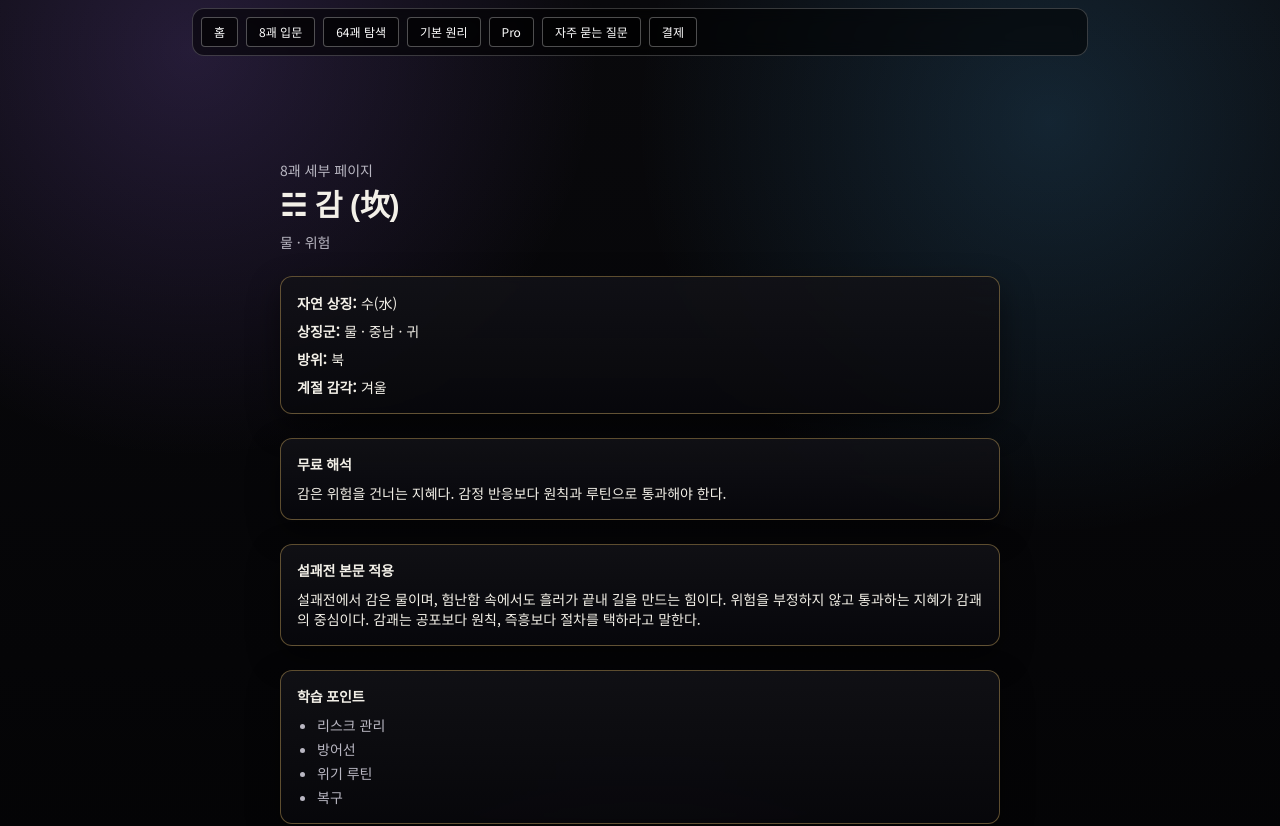
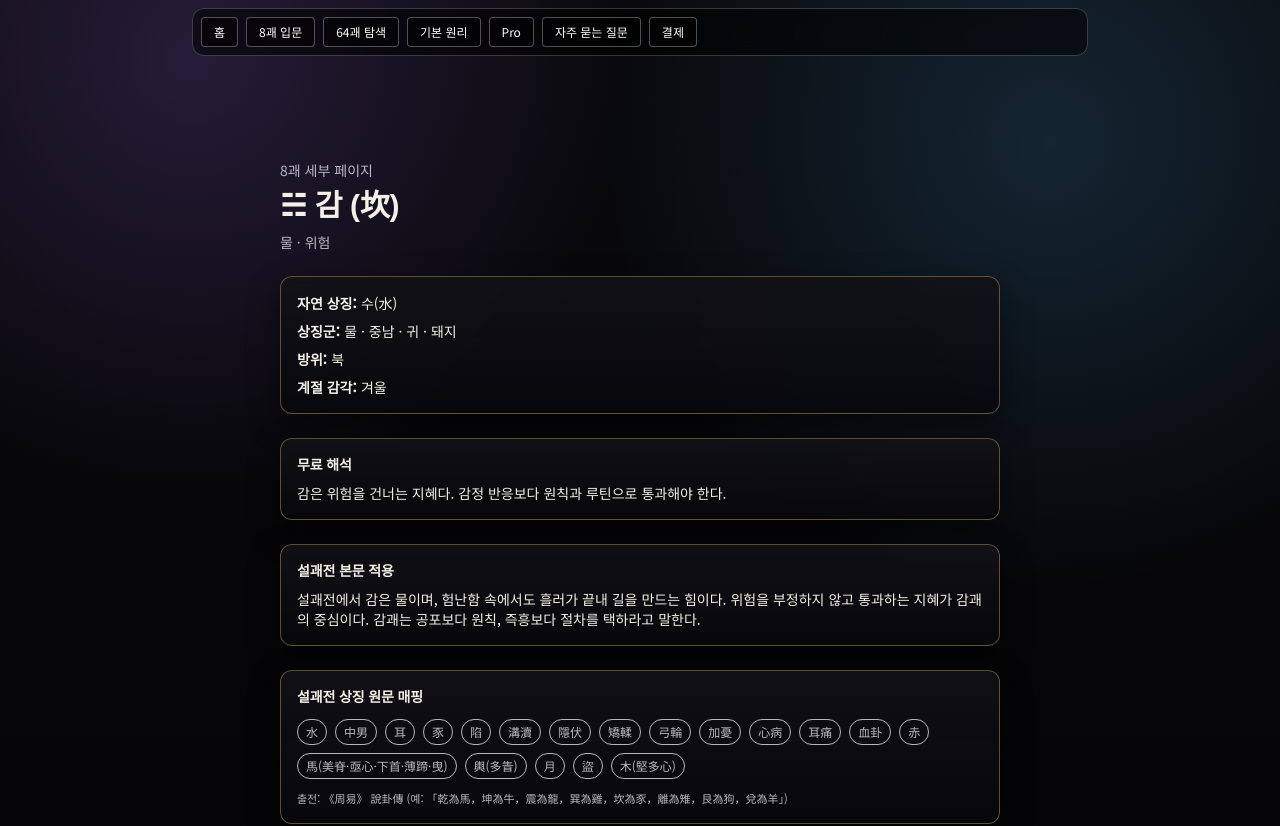
Before and after one commit to kinddragon1224/iching-learning-web, a Next.js app: page /bagua/gam in a window 1280 px wide. Shown: the top 826 px of the page. Built offline with nearby package versions, Linux system fonts and the light colour scheme.

Commit message:
Expand Bagua pages with full Shuogua correspondences (animals/body/family/symbols)

```diff
--- a/app/bagua/[slug]/page.tsx
+++ b/app/bagua/[slug]/page.tsx
@@ -36,6 +36,18 @@ export default async function BaguaDetailPage({ params }: { params: Promise<{ sl
         <p>{item.seolgwaBody}</p>
       </section>
 
+      <section className="paper-panel rounded-xl p-4 text-sm space-y-3">
+        <h2 className="font-semibold">설괘전 상징 원문 매핑</h2>
+        <div className="flex flex-wrap gap-2 text-xs text-[var(--text-muted)]">
+          {item.shuoGuaSymbols.map((s) => (
+            <span key={s} className="rounded-full border px-2 py-1">{s}</span>
+          ))}
+        </div>
+        <p className="text-[11px] text-[var(--text-muted)]">
+          출전: 《周易》 說卦傳 (예: 「乾為馬，坤為牛，震為龍，巽為雞，坎為豕，離為雉，艮為狗，兌為羊」)
+        </p>
+      </section>
+
       <section className="paper-panel rounded-xl p-4 text-sm space-y-2">
         <h2 className="font-semibold">학습 포인트</h2>
         <ul className="list-disc pl-5 space-y-1 text-[var(--text-muted)]">
--- a/data/bagua.ts
+++ b/data/bagua.ts
@@ -10,6 +10,7 @@ export type BaguaItem = {
   season: string;
   freeSummary: string;
   seolgwaBody: string;
+  shuoGuaSymbols: string[];
   studyPoints: string[];
   modernUse: string;
 };
@@ -22,12 +23,13 @@ export const BAGUA_ITEMS: BaguaItem[] = [
     symbol: "☰",
     keyword: "하늘 · 창조",
     element: "천(天)",
-    symbolicSet: "하늘 · 아버지 · 머리",
+    symbolicSet: "하늘 · 아버지 · 머리 · 말",
     direction: "서북",
     season: "초겨울",
     freeSummary: "건은 시작하고 이끄는 힘이다. 다만 속도보다 기준을 먼저 세울 때 길하다.",
     seolgwaBody:
       "설괘전에서 건은 하늘이며, 강건하고 쉬지 않는 운행의 상징이다. 만물을 시작하게 하는 주체적 에너지로 해석된다. 따라서 건괘의 핵심은 강함 자체가 아니라, 강함을 바르게 쓰는 기준과 책임에 있다.",
+    shuoGuaSymbols: ["天", "圜", "君", "父", "首", "馬", "良馬", "老馬", "瘠馬", "駮馬", "玉", "金", "寒", "冰", "大赤", "木果"],
     studyPoints: ["주도성", "책임", "지속적 단련", "과속 경계"],
     modernUse: "새 프로젝트 시작, 리더십 발휘, 의사결정 기준 정렬",
   },
@@ -38,12 +40,13 @@ export const BAGUA_ITEMS: BaguaItem[] = [
     symbol: "☷",
     keyword: "땅 · 수용",
     element: "지(地)",
-    symbolicSet: "땅 · 어머니 · 배",
+    symbolicSet: "땅 · 어머니 · 배 · 소",
     direction: "남서",
     season: "늦여름",
     freeSummary: "곤은 받아주고 지탱하는 힘이다. 화려함보다 기반을 단단히 만드는 국면에 적합하다.",
     seolgwaBody:
       "설괘전에서 곤은 땅이며, 만물을 품고 길러내는 수용과 순응의 덕을 상징한다. 건이 시작의 힘이라면 곤은 지속과 완성의 힘이다. 곤괘는 낮춤과 협력을 통해 큰 흐름을 지탱하는 자세를 강조한다.",
+    shuoGuaSymbols: ["地", "母", "腹", "牛", "子母牛", "布", "釜", "吝嗇", "均", "大輿", "文", "眾", "柄", "黑"],
     studyPoints: ["수용", "협력", "지속성", "경계 설정"],
     modernUse: "팀 운영 안정화, 루틴 정착, 관계 신뢰 축적",
   },
@@ -54,12 +57,13 @@ export const BAGUA_ITEMS: BaguaItem[] = [
     symbol: "☳",
     keyword: "우레 · 시작",
     element: "뢰(雷)",
-    symbolicSet: "우레 · 장남 · 발",
+    symbolicSet: "우레 · 장남 · 발 · 용",
     direction: "동",
     season: "봄 시작",
     freeSummary: "진은 충격과 각성의 힘이다. 흔들림 이후 재시동을 설계할 때 의미가 커진다.",
     seolgwaBody:
       "설괘전에서 진은 우레이며, 만물이 놀라 깨어나는 첫 움직임을 뜻한다. 멈춰 있던 상태를 깨뜨리고 출발을 가능하게 하는 에너지다. 진괘는 두려움 이후의 질서 회복과 실행 재정렬을 핵심으로 본다.",
+    shuoGuaSymbols: ["雷", "長男", "足", "龍", "動", "玄黃", "大塗", "決躁", "蒼筤竹", "萑葦", "馬(善鳴·馵足·作足·的顙)", "反生", "健", "蕃鮮"],
     studyPoints: ["재시동", "복구", "우선순위", "초기 대응"],
     modernUse: "위기 대응, 프로젝트 리부트, 실행 재정렬",
   },
@@ -70,12 +74,13 @@ export const BAGUA_ITEMS: BaguaItem[] = [
     symbol: "☴",
     keyword: "바람 · 스며듦",
     element: "풍(風)",
-    symbolicSet: "바람 · 장녀 · 넓적다리",
+    symbolicSet: "바람 · 장녀 · 넓적다리 · 닭",
     direction: "동남",
     season: "늦봄",
     freeSummary: "손은 강하게 밀기보다 스며들어 변화를 만드는 힘이다. 반복 개선에 강하다.",
     seolgwaBody:
       "설괘전에서 손은 바람이며, 보이지 않게 스며들어 변화를 만드는 성질을 가진다. 강한 충돌보다 유연한 침투와 반복이 본질이다. 손괘는 설득, 조율, 지속적 개선의 리듬을 중시한다.",
+    shuoGuaSymbols: ["風", "木", "長女", "股", "雞", "入", "繩直", "工", "白", "長", "高", "進退", "不果", "臭", "寡髮", "廣顙", "多白眼", "近利市三倍", "躁卦"],
     studyPoints: ["미세 개선", "설득", "지속 루틴", "누적 효과"],
     modernUse: "습관 개선, 커뮤니케이션 설계, 제품 고도화",
   },
@@ -86,12 +91,13 @@ export const BAGUA_ITEMS: BaguaItem[] = [
     symbol: "☵",
     keyword: "물 · 위험",
     element: "수(水)",
-    symbolicSet: "물 · 중남 · 귀",
+    symbolicSet: "물 · 중남 · 귀 · 돼지",
     direction: "북",
     season: "겨울",
     freeSummary: "감은 위험을 건너는 지혜다. 감정 반응보다 원칙과 루틴으로 통과해야 한다.",
     seolgwaBody:
       "설괘전에서 감은 물이며, 험난함 속에서도 흘러가 끝내 길을 만드는 힘이다. 위험을 부정하지 않고 통과하는 지혜가 감괘의 중심이다. 감괘는 공포보다 원칙, 즉흥보다 절차를 택하라고 말한다.",
+    shuoGuaSymbols: ["水", "中男", "耳", "豕", "陷", "溝瀆", "隱伏", "矯輮", "弓輪", "加憂", "心病", "耳痛", "血卦", "赤", "馬(美脊·亟心·下首·薄蹄·曳)", "輿(多眚)", "月", "盜", "木(堅多心)"],
     studyPoints: ["리스크 관리", "방어선", "위기 루틴", "복구"],
     modernUse: "재무 리스크 대응, 분쟁 통과, 운영 안정화",
   },
@@ -102,12 +108,13 @@ export const BAGUA_ITEMS: BaguaItem[] = [
     symbol: "☲",
     keyword: "불 · 밝음",
     element: "화(火)",
-    symbolicSet: "불 · 중녀 · 눈",
+    symbolicSet: "불 · 중녀 · 눈 · 꿩",
     direction: "남",
     season: "여름",
     freeSummary: "리는 밝히고 분별하는 힘이다. 기준이 선명할수록 의사결정 정확도가 올라간다.",
     seolgwaBody:
       "설괘전에서 리는 불이며, 사물을 드러내고 분명하게 보이게 하는 작용을 뜻한다. 밝음은 단순한 화려함이 아니라 분별의 힘이다. 리괘는 기준을 밝히고, 맥락을 설명하며, 판단을 정밀하게 만드는 데 초점을 둔다.",
+    shuoGuaSymbols: ["火", "日", "電", "中女", "目", "雉", "麗", "甲冑", "戈兵", "大腹", "鼈", "蟹", "蠃", "蚌", "龜", "木(科上槁)"],
     studyPoints: ["명료성", "기준 설정", "표현", "통찰"],
     modernUse: "전략 수립, 지표 기반 판단, 메시지 정제",
   },
@@ -118,12 +125,13 @@ export const BAGUA_ITEMS: BaguaItem[] = [
     symbol: "☶",
     keyword: "산 · 멈춤",
     element: "산(山)",
-    symbolicSet: "산 · 소남 · 손",
+    symbolicSet: "산 · 소남 · 손 · 개",
     direction: "북동",
     season: "환절기",
     freeSummary: "간은 멈춤과 경계의 힘이다. 과열 구간에서 정지하는 선택이 오히려 전진을 만든다.",
     seolgwaBody:
       "설괘전에서 간은 산이며, 멈춤과 경계의 질서를 상징한다. 멈춤은 포기가 아니라 과잉을 끊고 중심을 회복하는 기술이다. 간괘는 불필요한 움직임을 줄여 본질에 집중하게 한다.",
+    shuoGuaSymbols: ["山", "少男", "手", "狗", "止", "徑路", "小石", "門闕", "果蓏", "閽寺", "指", "鼠", "黔喙之屬", "木(堅多節)"],
     studyPoints: ["정지", "경계", "과부하 관리", "내면 정렬"],
     modernUse: "번아웃 방지, 업무 범위 축소, 갈등 완화",
   },
@@ -134,12 +142,13 @@ export const BAGUA_ITEMS: BaguaItem[] = [
     symbol: "☱",
     keyword: "연못 · 기쁨",
     element: "택(澤)",
-    symbolicSet: "연못 · 소녀 · 입",
+    symbolicSet: "연못 · 소녀 · 입 · 양",
     direction: "서",
     season: "가을",
     freeSummary: "태는 열린 소통과 기쁨의 힘이다. 분위기와 목표를 함께 잡아야 성과로 이어진다.",
     seolgwaBody:
       "설괘전에서 태는 못(澤)이며, 기쁨과 교류의 상징으로 본다. 막힘 없는 소통이 사람을 모으고 흐름을 만든다. 태괘는 즐거움만이 아니라, 즐거움을 실행과 합의로 연결하는 질서를 요구한다.",
+    shuoGuaSymbols: ["澤", "少女", "口", "羊", "說", "巫", "口舌", "毀折", "附決", "剛鹵", "妾"],
     studyPoints: ["소통", "피드백", "정서 에너지", "합의"],
     modernUse: "팀 커뮤니케이션, 협업 회의, 관계 회복",
   },
```
